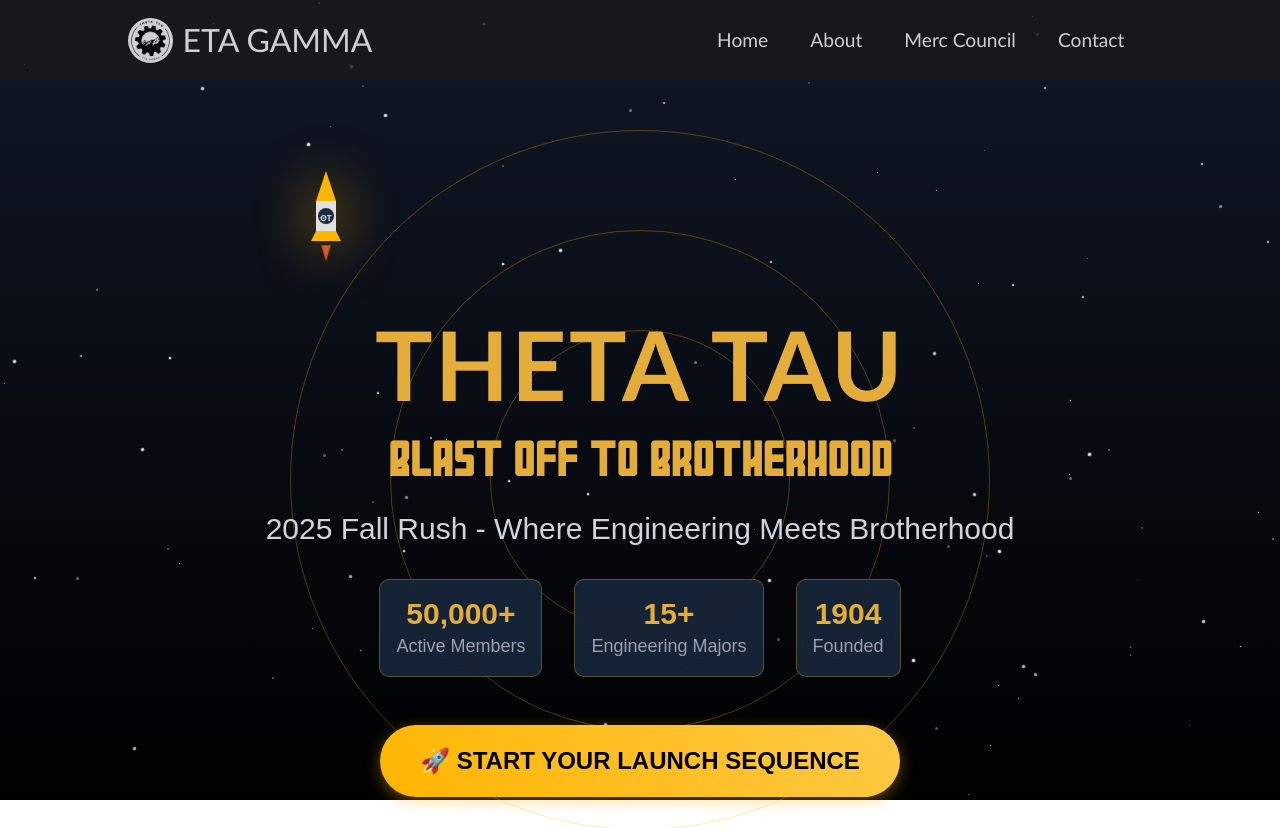
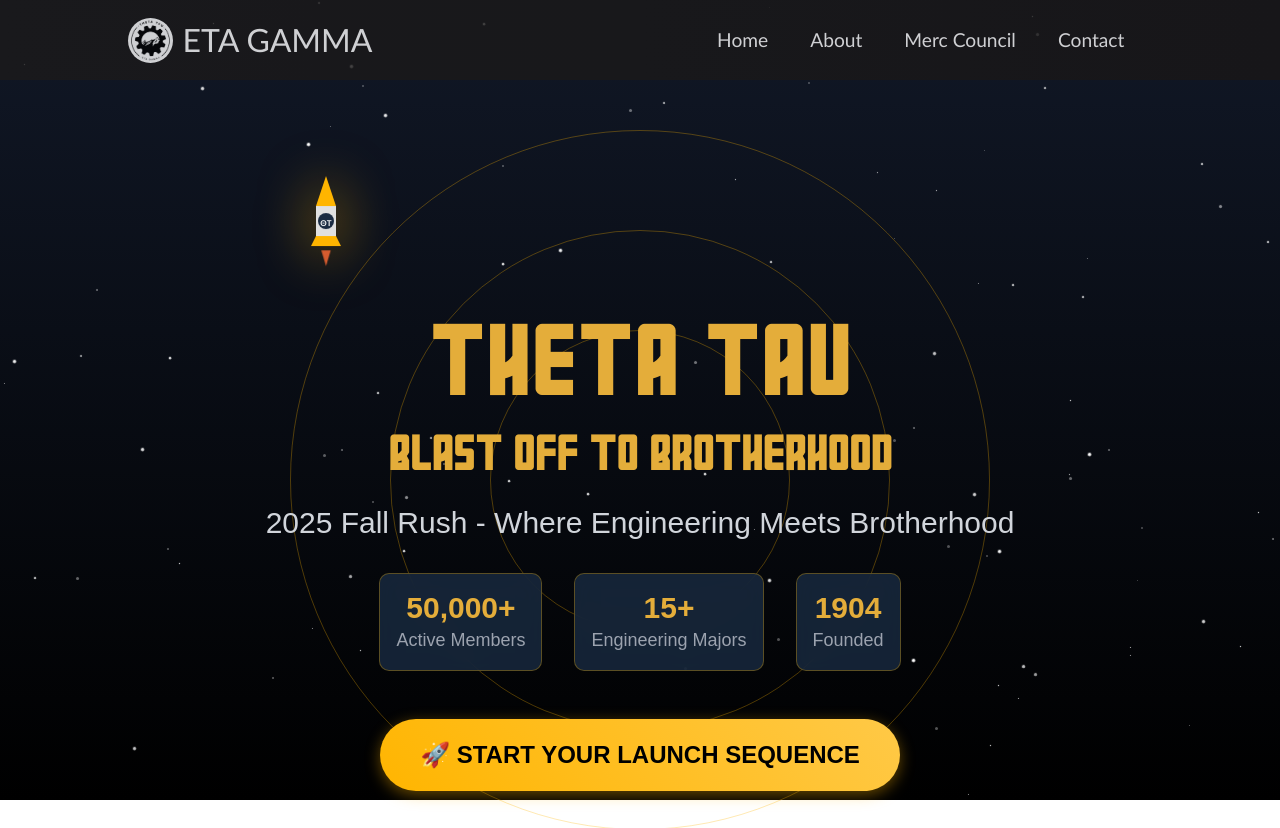
Before and after one commit to BoulderThetaTau/TT_Website, a React (Create React App) app: page /rush in a window 1280 px wide. Shown: the top 828 px of the page. Built offline with nearby package versions, Linux system fonts and the light colour scheme; a web font is replaced by a local one.

Commit message:
fixed font pt.2?

```diff
--- a/src/Components/pages/Rush.jsx
+++ b/src/Components/pages/Rush.jsx
@@ -71,8 +71,8 @@
                                 </svg>
                             </div>
 
-                            <h1 className="text-6xl md:text-8xl font-bold mb-4 tracking-wide">
-                                <span className="text-thetaTauGold">THETA TAU</span>
+                            <h1 className="text-6xl md:text-8xl font-bold mb-4 tracking-wide hero-title" style={{fontFamily: "'Pulsar', sans-serif"}}>
+                                <span className="text-thetaTauGold" style={{fontFamily: "'Pulsar', sans-serif"}}>THETA TAU</span>
                             </h1>
                             <h2 className="text-3xl md:text-5xl font-bold mb-6 text-thetaTauGold">
                                 BLAST OFF TO BROTHERHOOD
--- a/src/Components/pages/pagesCSS/Rush.css
+++ b/src/Components/pages/pagesCSS/Rush.css
@@ -27,7 +27,9 @@
 .rush-section h1,
 .rush-section h2,
 .rush-section h3,
-.rush-section h4 {
+.rush-section h4,
+.hero-title,
+.hero-title span {
   font-family: 'Pulsar', sans-serif !important;
 }
 
```
